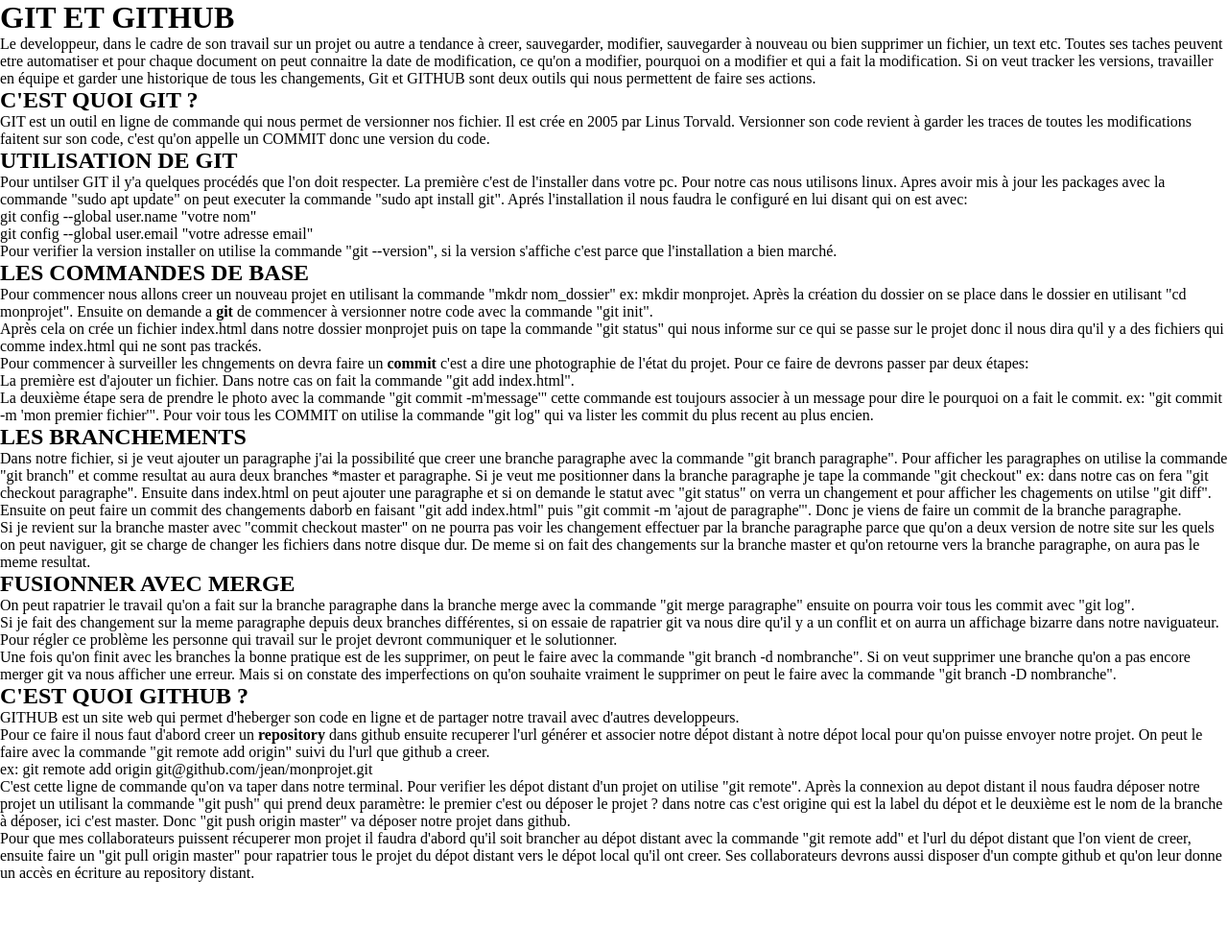
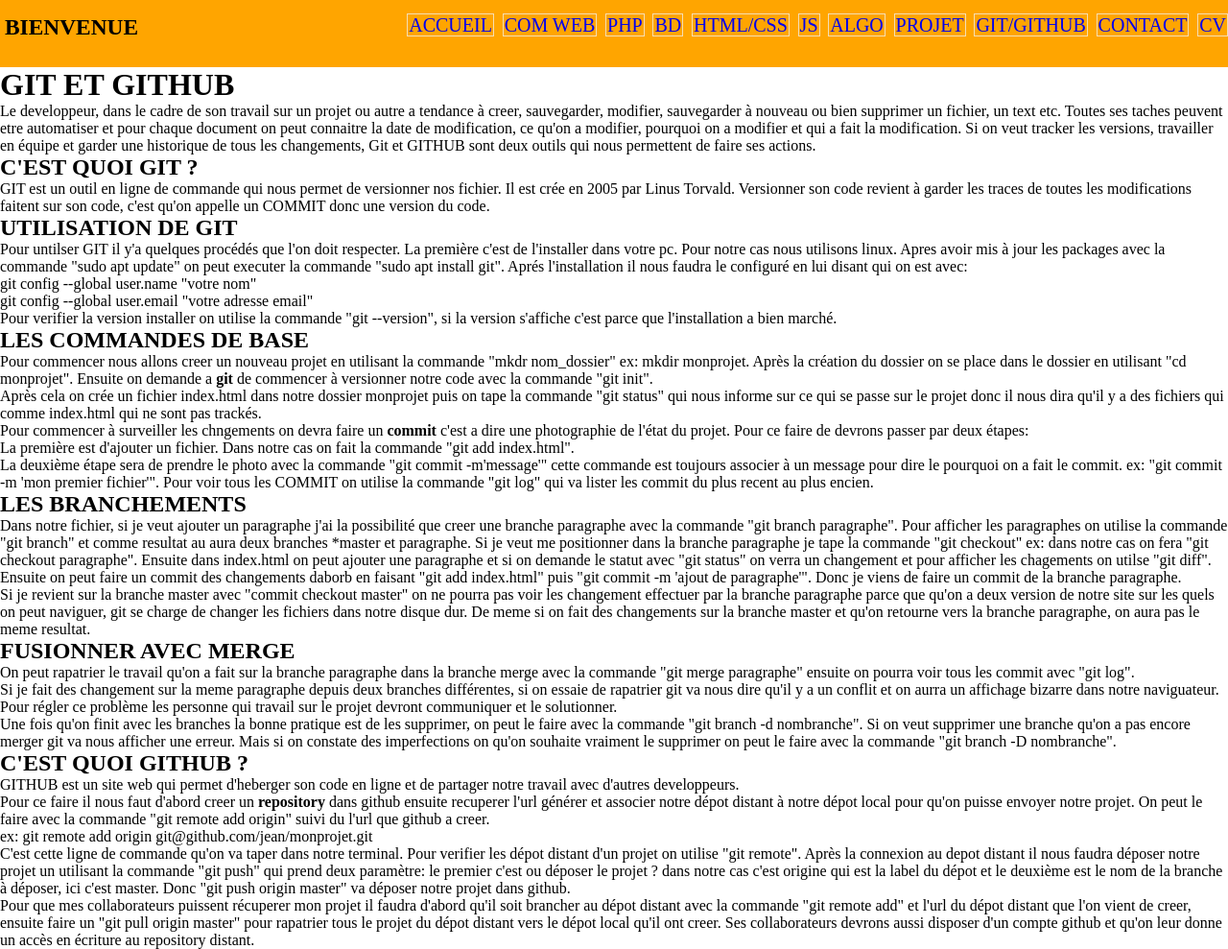
Before and after one commit to JeanPauldione/mon-site, a plain HTML site: page git.html in a window 1280 px wide. Shown: the whole page at 96% size. Before the commit the page ends 919 px from the top, so only its background shows below. Drawn offline with Linux system fonts and the light colour scheme; files that its build step writes are made by us from their sources.

Commit message:
ajout de la navbar

```diff
--- a/git.html
+++ b/git.html
@@ -2,10 +2,50 @@
 <html>
     <head>
         <title>GIT ET GITHUB</title>
-        <meta http-equiv="Content-Type" content="text/html;charset=UTF-8">
-        <link rel="stylesheet" href="Styles.css">
+        <meta charset="utf-8">
+        <link rel="stylesheet" type="text/css" href="css/Styles.css">
+        <link rel='stylesheet' href='https://use.fontawesome.com/releases/v5.7.0/css/all.css'
+        integrity='sha384-lZN37f5QGtY3VHgisS14W3ExzMWZxybE1SJSEsQp9S+oqd12jhcu+A56Ebc1zFSJ'
+        crossorigin='anonymous'>
+        <link rel="stylesheet" href="https://cdnjs.cloudflare.com/ajax/libs/font-awesome/4.7.0/css/font-awesome.min.css">
     </head>
     <body>
+            <header class="up">
+
+
+                    <div class="nav">
+                            <h3 class="up">BIENVENUE</h3>
+                            <input type="checkbox" id="chk">
+                            <label for="chk" class="amenu"><i class="fas fa-ellipsis-h"></i></label>
+
+                        <ul class="menu">
+
+                                <a href="index.html" title="ACCUEIL"> ACCUEIL</a>
+
+                                <a href="web.html" title="LA COMMUNICATION WEB">COM WEB</a>
+
+                                <a href="Php.html" title="PHP">PHP</a>
+
+                                <a href="base.html" title="Base de Données">BD</a>
+
+                                <a href="HtmlCss.html" title="HTML/CSS">HTML/CSS</a>
+
+                                <a href="JavaScript.html" title="JAVASCRIPT">JS</a>
+
+                                <a href="Algo.html" title="Algo">ALGO</a>
+
+                                <a href="projet.html" title="Mes projets">PROJET</a>
+
+                                <a href="git.html" title="GIT/GITHUB">GIT/GITHUB</a>
+
+                                <a href="Contact.html" title="CONTACT">CONTACT</a>
+
+                                <a href="Contact.html" title="Mon CV">CV</a>
+                            <label for="chk" class="fmenu"><i class="fas fa-times"></i></label>
+                        </ul>
+                    </div>
+                    </header>
+
         <h1>GIT ET GITHUB</h1>
         <p>Le developpeur, dans le cadre de son travail sur un projet ou autre a tendance à creer, sauvegarder, modifier,
              sauvegarder à nouveau ou bien supprimer un fichier, un text etc. Toutes ses taches peuvent etre automatiser et pour chaque document
```
